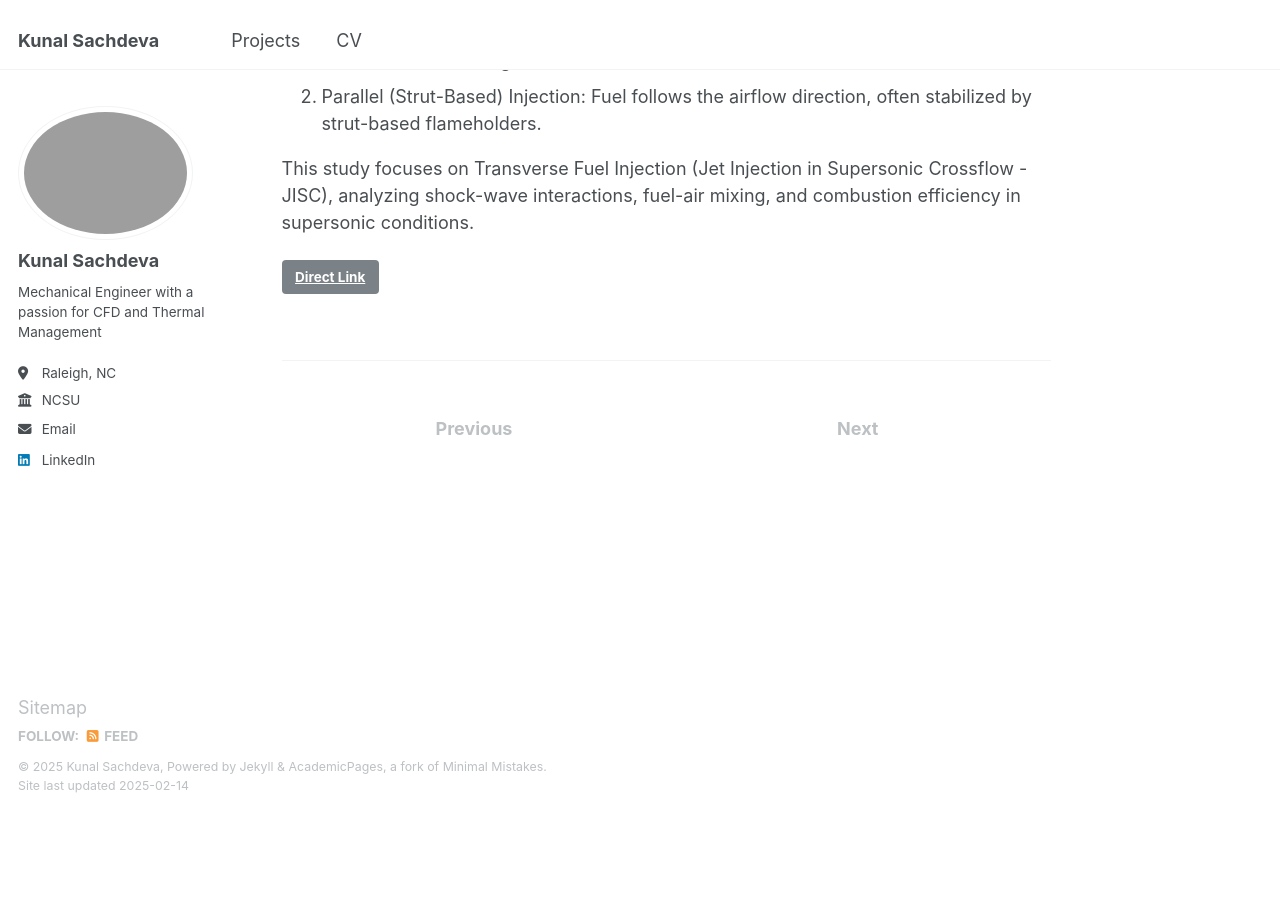
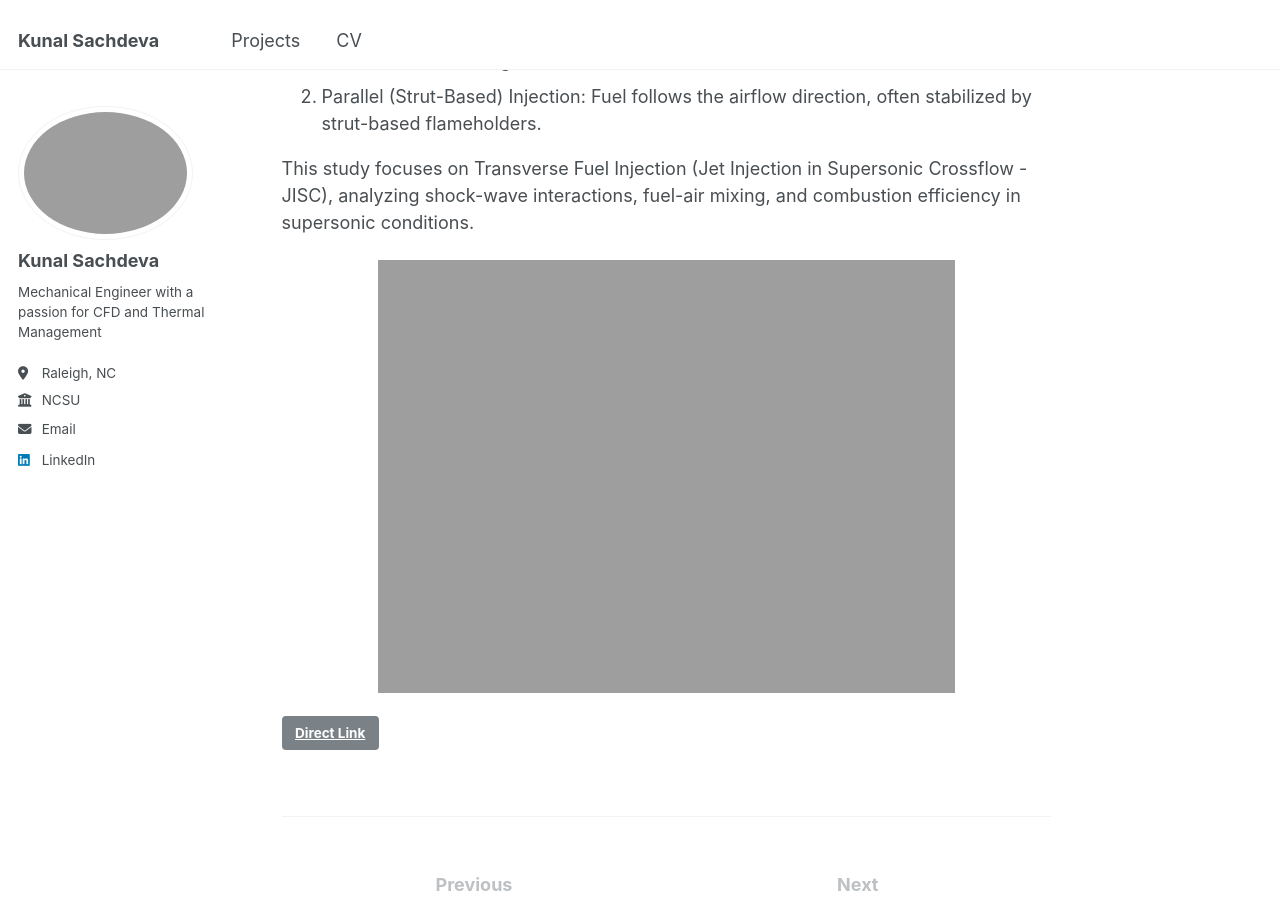
Before and after one commit to sachdevakunal/sachdevakunal.github.io, a Jekyll site: the page built from _projects/iit_kgp.md, in a window 1280 px wide and 900 px high, scrolled down 647 px. Built offline with Jekyll 4.4.1, drawn with Linux system fonts in a browser that asks for light colours; before the commit the page ends 1460 px from its top, so only the background shows below that.

Commit message:
Update iit_kgp.md

```diff
--- a/_projects/iit_kgp.md
+++ b/_projects/iit_kgp.md
@@ -18,3 +18,7 @@ Fuel injection strategies include:
 2. Parallel (Strut-Based) Injection: Fuel follows the airflow direction, often stabilized by strut-based flameholders.
 
 This study focuses on Transverse Fuel Injection (Jet Injection in Supersonic Crossflow - JISC), analyzing shock-wave interactions, fuel-air mixing, and combustion efficiency in supersonic conditions.
+
+<p align="center">
+  <img src="https://sachdevakunal.github.io/images/jisc_diagram.png" width="75%">
+</p>
```
